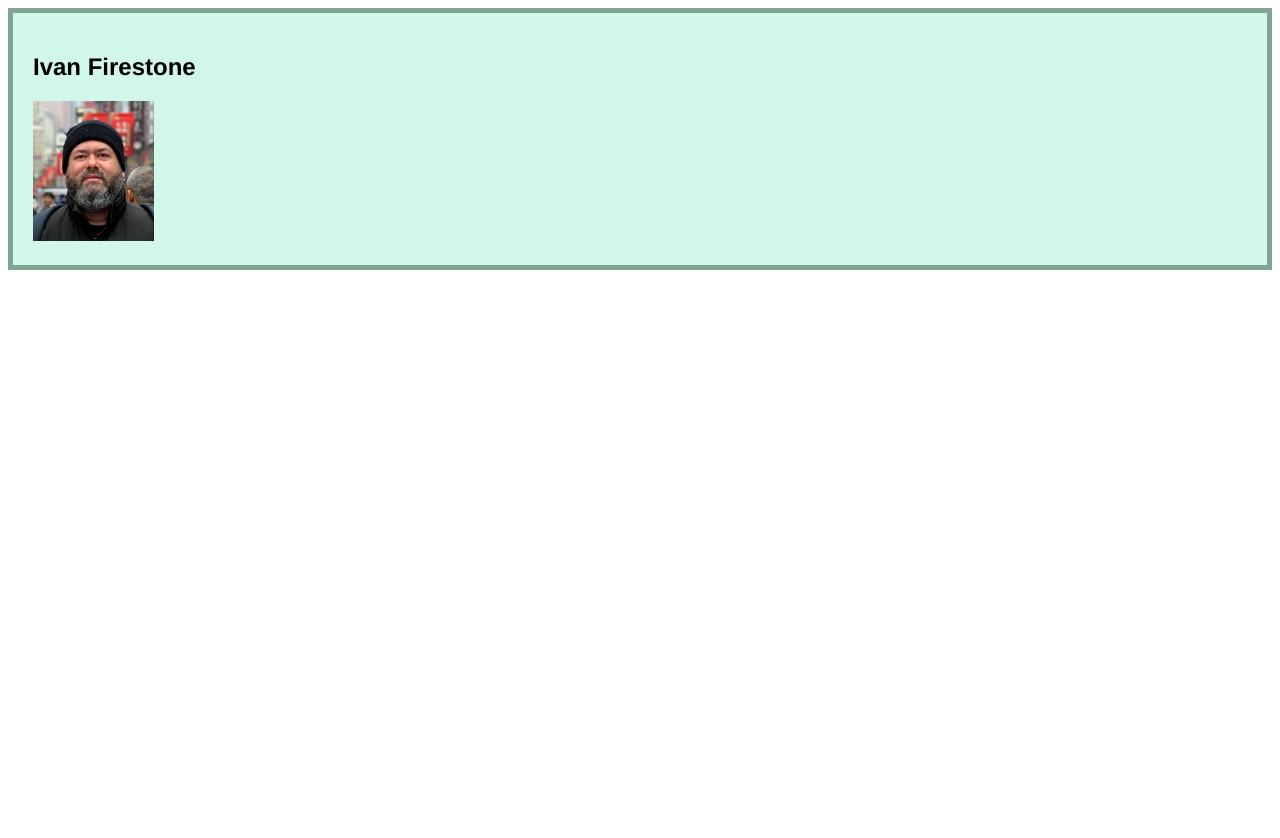
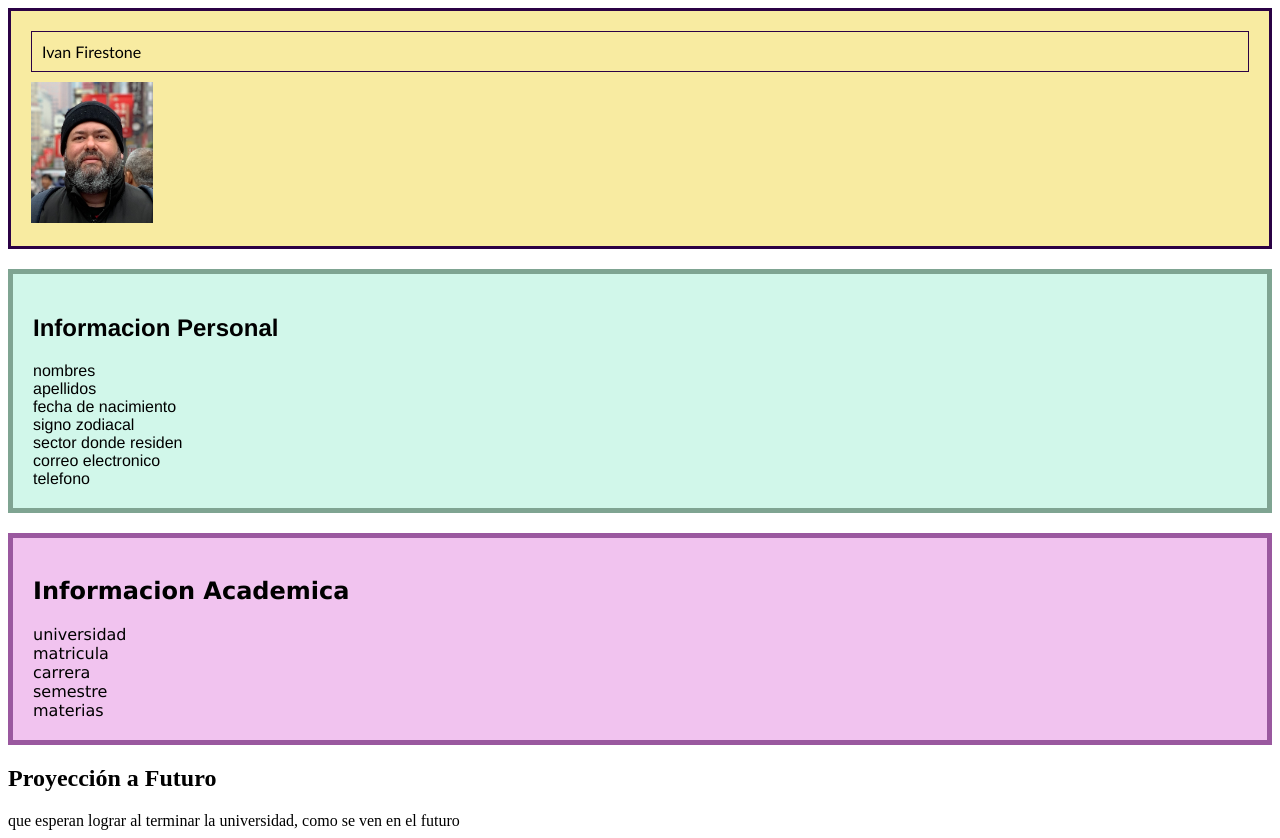
Before and after one commit to MADLABCG/202401-programacion-3, a plain HTML site: page segundo-ejercicio/index.html in a window 1280 px wide. Before the commit the page ends 800 px from the top, so only its background shows below. Drawn offline with Linux system fonts and the light colour scheme.

Commit message:
Segundo Ejercicio

```diff
--- a/segundo-ejercicio/css/estilos.css
+++ b/segundo-ejercicio/css/estilos.css
@@ -26,3 +26,20 @@
   border: 1px solid #442048;
   margin-bottom: 10px;
 }
+
+.perfil {
+  background-color: #f8eba1;
+  padding: 20px;
+  border: 3px solid #2b0145;
+  margin-bottom: 20px;
+  font-family: "Trebuchet MS", "Lucida Sans Unicode", "Lucida Grande",
+    "Lucida Sans", Arial, sans-serif;
+}
+
+.perfil .info {
+  padding: 10px;
+  border: 1px solid #2b0145;
+  margin-bottom: 10px;
+  font-family: "Trebuchet MS", "Lucida Sans Unicode", "Lucida Grande",
+    "Lucida Sans", Arial, sans-serif;
+}
--- a/segundo-ejercicio/index.html
+++ b/segundo-ejercicio/index.html
@@ -10,11 +10,66 @@
 </head>
 
 <body>
+    <div class="perfil">
+
+        <div class="info">
+            Ivan Firestone
+        </div>
+        <img src="images/profile.jpeg" width="10%" height="10%" alt="Mi Imagen de Perfil">
+    </div>
+
     <div class="informacion_personal">
-        <h2>
-            Ivan Firestone
-        </h2>
-        <img src="images/profile.jpeg" width="10%" height="10%" alt="Mi Imagen de Perfil">
+        <h2>Informacion Personal</h2>
+        <div>
+            nombres
+        </div>
+        <div>
+            apellidos
+        </div>
+        <div>
+            fecha de nacimiento
+        </div>
+        <div>
+            signo zodiacal
+        </div>
+        <div>
+            sector donde residen
+        </div>
+        <div>
+            correo electronico
+        </div>
+        <div>
+            telefono
+        </div>
+
+    </div>
+
+    <div class="informacion_academica">
+        <h2>Informacion Academica</h2>
+        <div>
+            universidad
+        </div>
+        <div>
+            matricula
+        </div>
+        <div>
+            carrera
+        </div>
+        <div>
+            semestre
+        </div>
+        <div>
+            materias
+        </div>
+
+    </div>
+
+    <div class="proyeccion">
+        <h2>Proyección a Futuro</h2>
+        <div>
+            que esperan lograr al terminar la universidad, como se ven en el futuro
+        </div>
+
     </div>
 </body>
 
```
